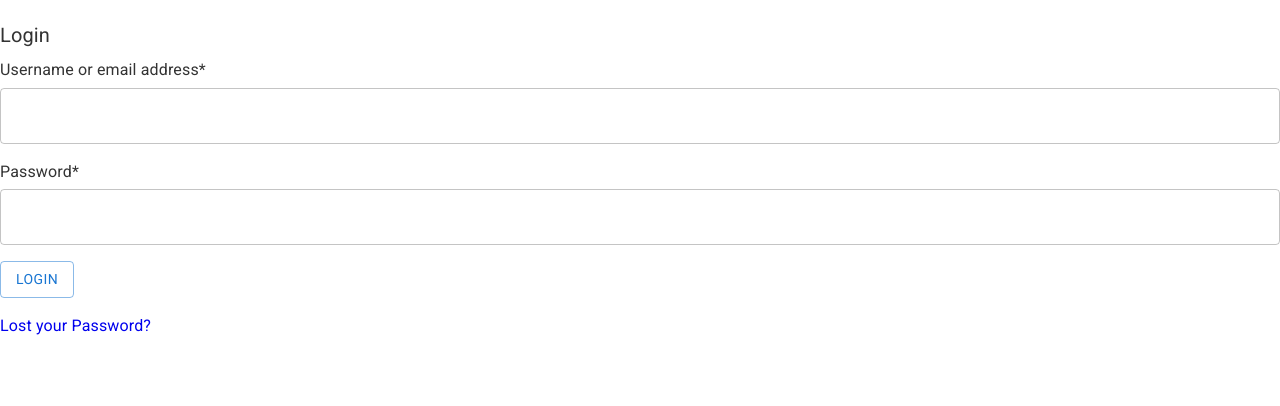
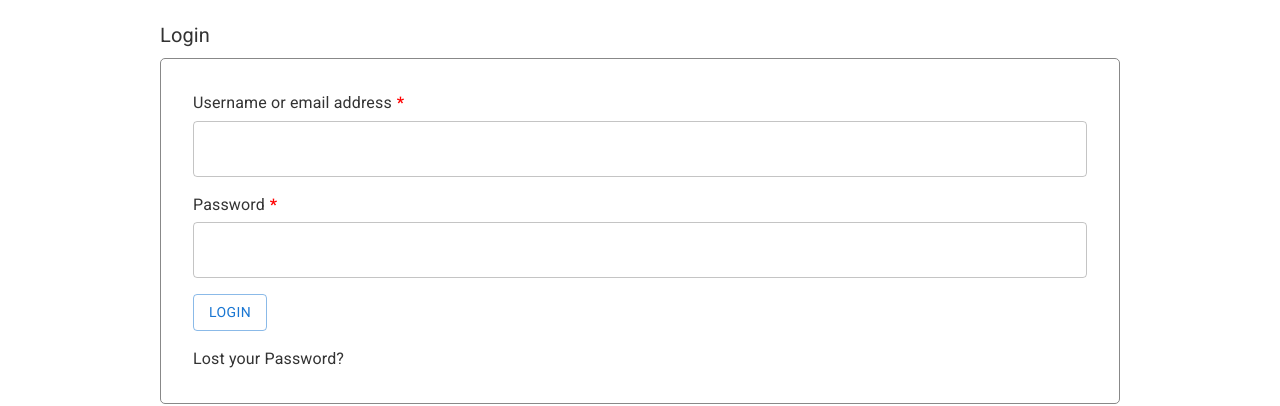
Before and after one commit to khoa36isefiw/Project-on-Engineering, a React (Create React App) app: page /my-account in a window 1280 px wide. Shown: the part 419-825 px from the top of the page. Built offline with nearby package versions, Linux system fonts and the light colour scheme.

Commit message:
style for myaccount

```diff
--- a/src/pages/MyAccount/MyAccount.module.scss
+++ b/src/pages/MyAccount/MyAccount.module.scss
@@ -1,3 +1,26 @@
 .my-account-container {
-    min-height: 200vh;
+    min-height: 60vh;
+    margin-left: 160px;
+    margin-right: 160px;
+    margin-bottom: 24px;
 }
+
+.border-container {
+    border: 1px solid var(--header-text);
+    border-radius: 5px;
+    padding: 32px;
+}
+
+.required {
+    color: red;
+    margin-left: 0.3em;
+    font-weight: bold;
+}
+
+.recover-password a{
+    color: var(--text-color);
+    &:hover {
+        cursor: pointer;
+        color: var(--primary);
+    }
+}
```
